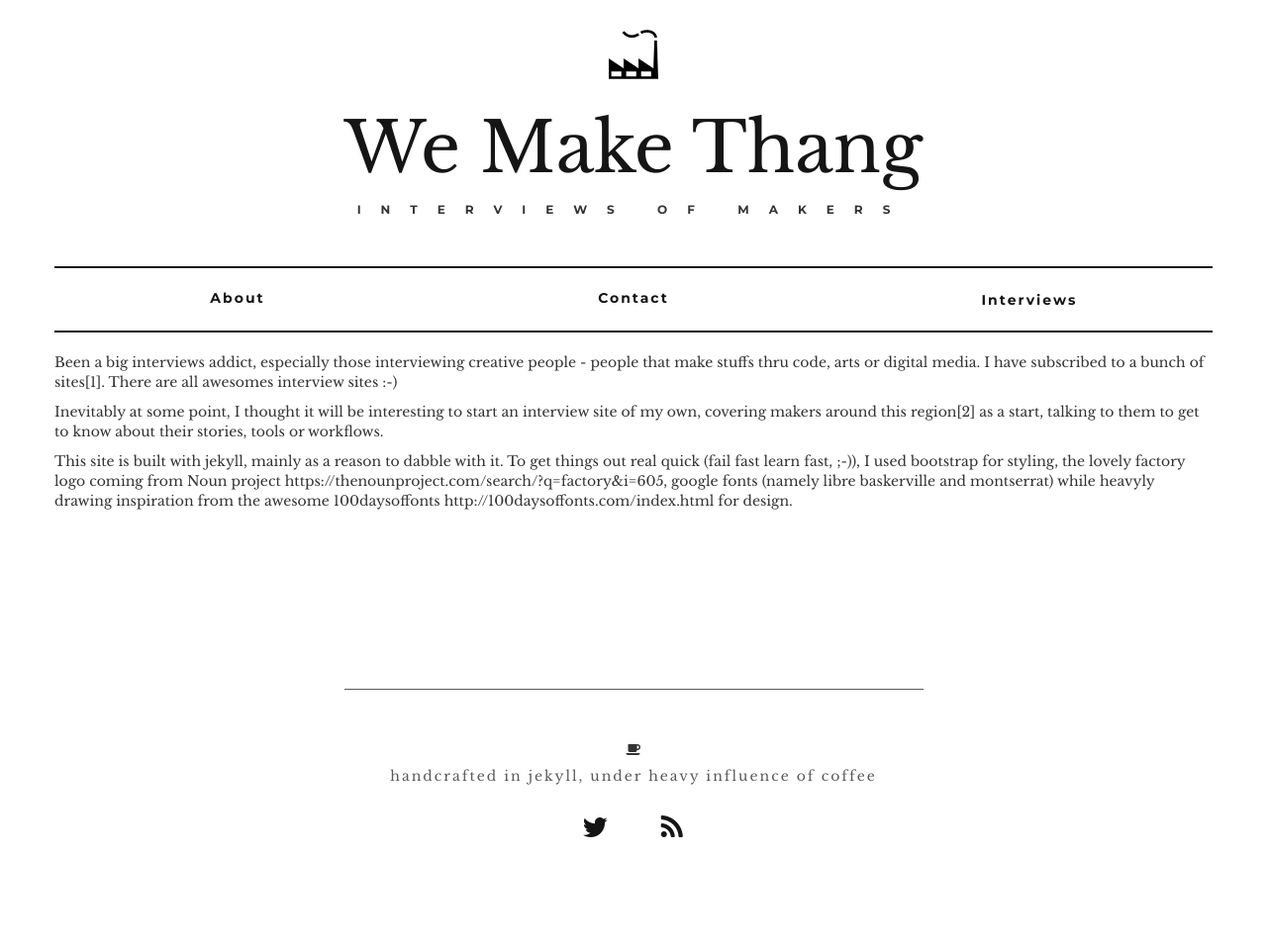
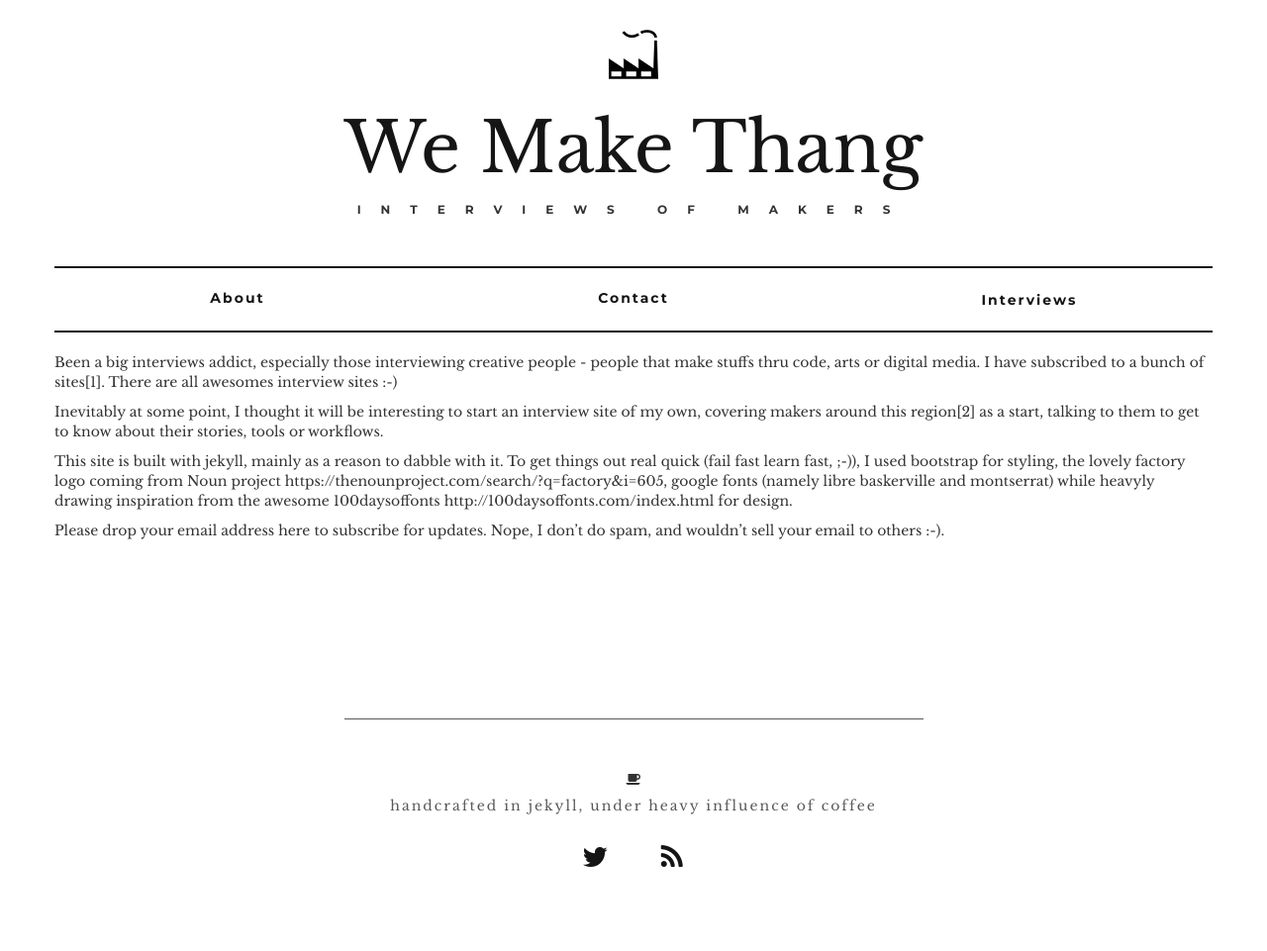
Before and after one commit to kahfei/wemakethang, a Jekyll site: the page built from about.md, in a window 1280 px wide. Shown: the whole page at 99% size. Built offline with Jekyll 4.4.1, drawn with Linux system fonts in a browser that asks for light colours; nearby versions of some CDN libraries; before the commit the page ends 931 px from its top, so only the background shows below that.

Commit message:
update about

```diff
--- a/about.md
+++ b/about.md
@@ -10,3 +10,5 @@ Inevitably at some point, I thought it will be interesting to start an interview
 
 
 This site is built with jekyll, mainly as a reason to dabble with it. To get things out real quick (fail fast learn fast, ;-)), I used bootstrap for styling, the lovely factory logo coming from Noun project https://thenounproject.com/search/?q=factory&i=605, google fonts (namely libre baskerville and montserrat) while heavyly drawing inspiration from the awesome 100daysoffonts http://100daysoffonts.com/index.html for design.
+
+Please drop your email address here to subscribe for updates. Nope, I don't do spam, and wouldn't sell your email to others :-).
```
